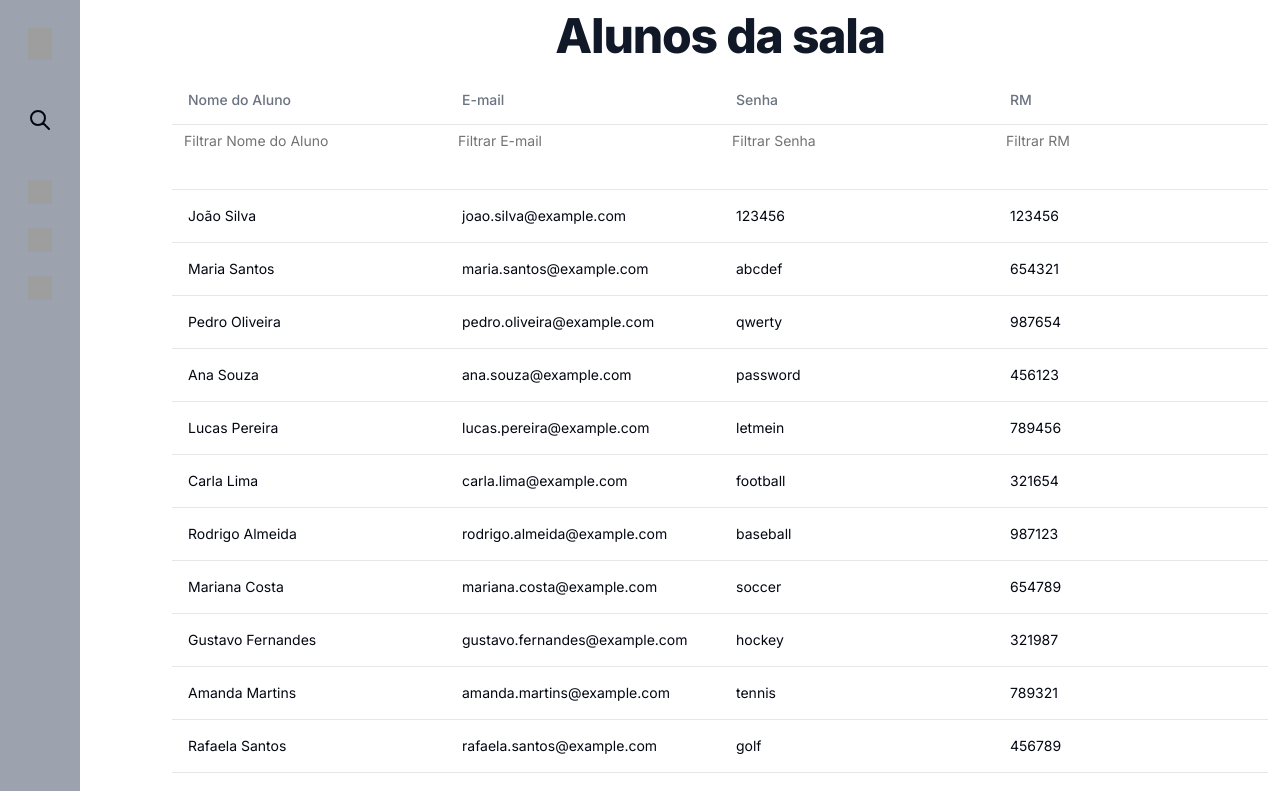
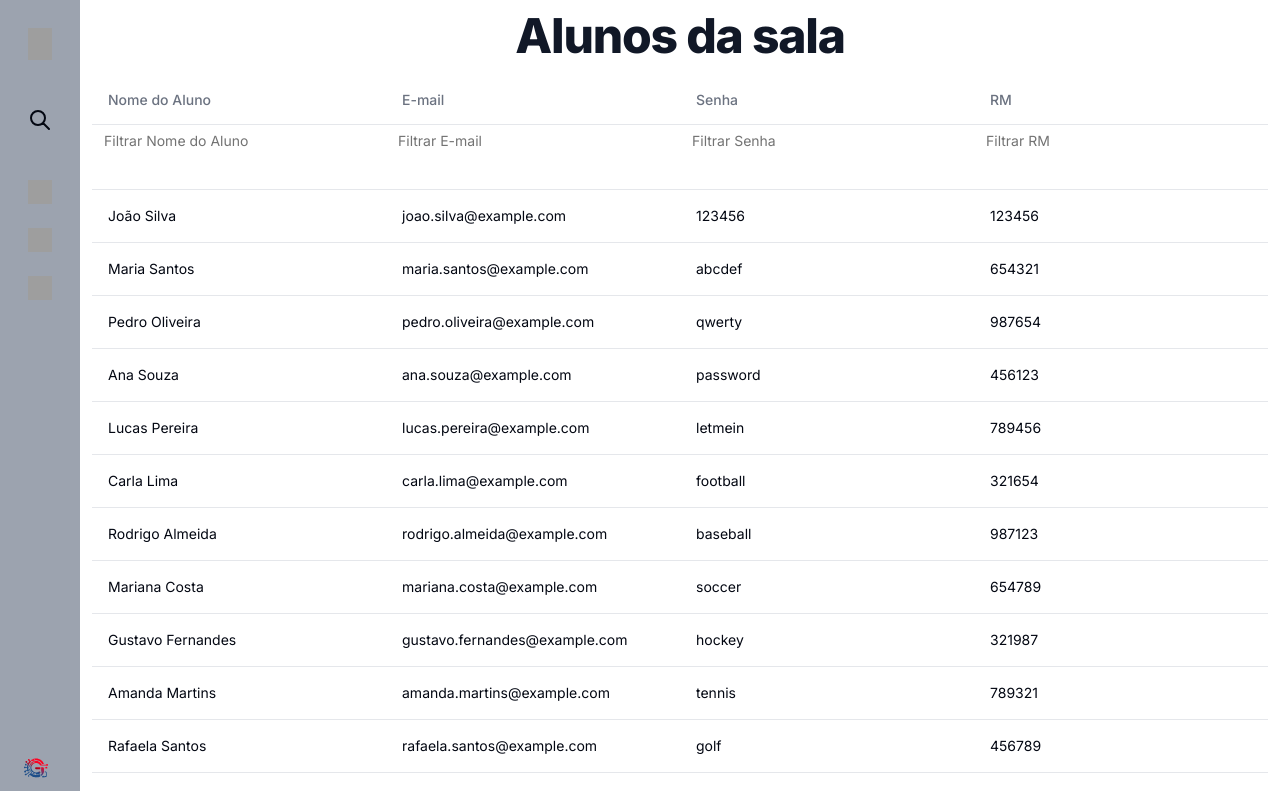
Before and after one commit to TCC-GINTEC/GINTEC-FRONT, a Next.js app: page /alunos in a window 1280 px wide. Shown: the top 791 px of the page. Built offline with nearby package versions, Linux system fonts and the light colour scheme; grey boxes are pictures that could not be loaded.

Commit message:
fix sidebar | not scrolling

```diff
--- a/src/app/layout.jsx
+++ b/src/app/layout.jsx
@@ -5,8 +5,8 @@ import { Toaster } from 'sonner'
 const inter = Inter({ subsets: ["latin"] });
 
 export const metadata = {
-  title: "Create Next App",
-  description: "Generated by create next app",
+  title: "Gintec",
+  description: "By NathanzSilva",
 };
 
 export default function RootLayout({ children }) {
--- a/src/components/Sidebar/SideBarContainer.jsx
+++ b/src/components/Sidebar/SideBarContainer.jsx
@@ -3,7 +3,7 @@ export default function SideBarContainer({ children, active, className }) {
         <div className='mr-20'>
             <aside className={`
         transition-all duration-300
-        flex flex-col items-center justify-between bg-green fixed sm:static h-full
+        flex flex-col items-center justify-between bg-green fixed  h-full
         ${active ? 'w-64' : 'w-20'} ${className}
       `}>
                 {children}
--- a/src/service/api.jsx
+++ b/src/service/api.jsx
@@ -2,7 +2,8 @@ import axios from 'axios';
 
 const httpClient = axios.create({
     baseURL: 'https://api-faisca.online/Gintec'
-     //baseURL: 'https://localhost:44397'
+    //baseURL: 'https://localhost:44397'
+    //baseURL: 'http://192.168.0.87:5019'
 });
 
 httpClient.interceptors.request.use(
@@ -19,7 +20,6 @@ httpClient.interceptors.request.use(
             return config;
 
         if (!token) {
-            alert("oii")
             window.location.href = '/login';
         }
         return config;
@@ -35,7 +35,7 @@ httpClient.interceptors.response.use(async (response) => {
     console.log(error)
     if (error.config.url.includes('auth'))
         return error.response;
-    if(!error.response)
+    if (!error.response)
         return error.response
     if (error.response.status == 401) {
         window.location.href = '/login';
```
